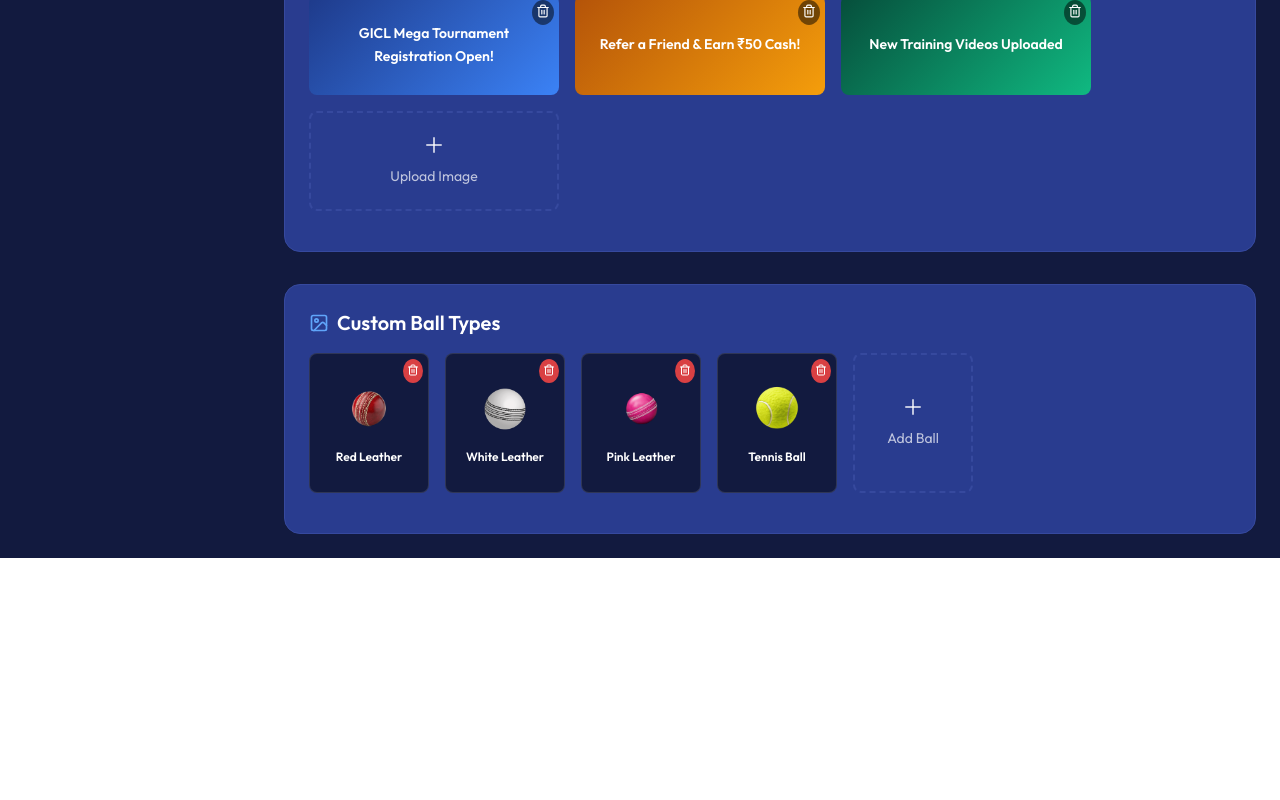
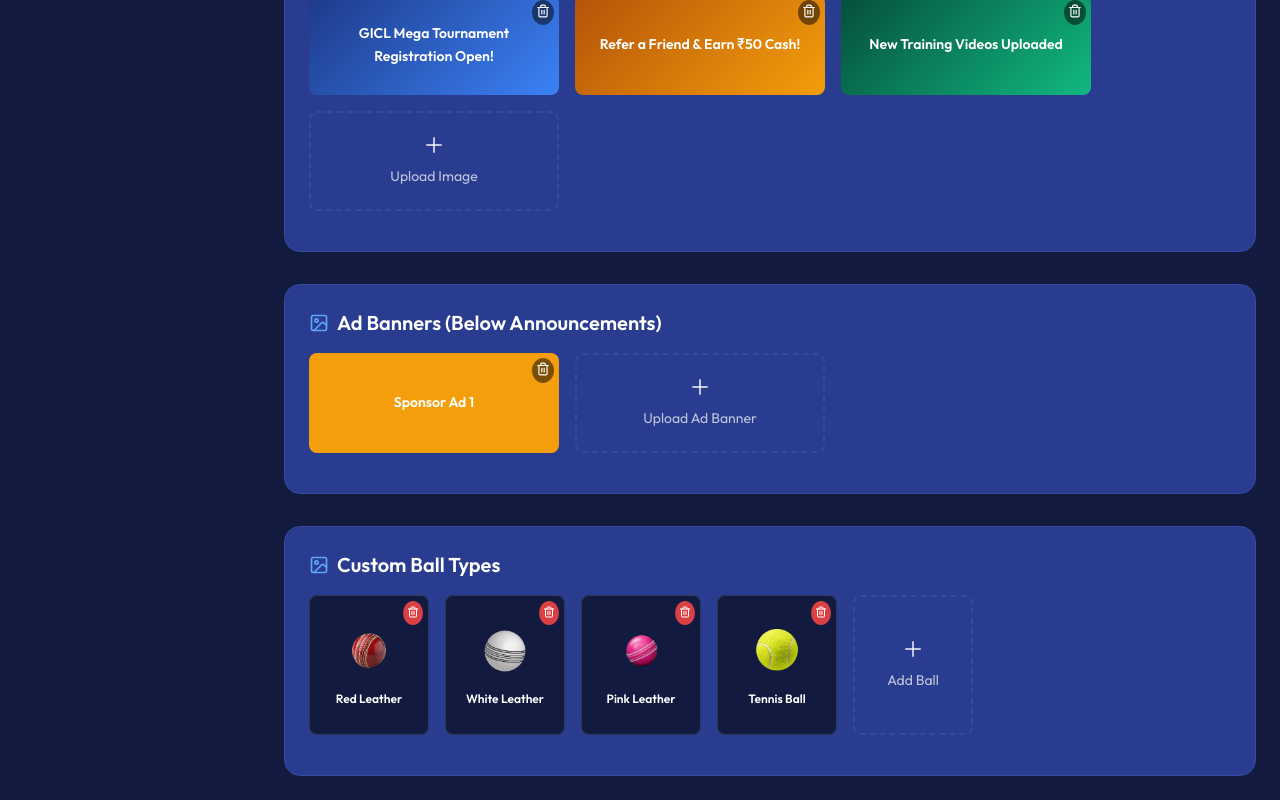
Before and after one commit to Kundan-23/gicl, a React (Vite) app: page /admin/player-config in a window 1280 px wide. Shown: the part 1821-2621 px from the top of the page. Before the commit the page ends 2379 px from the top, so only its background shows below. Built offline with nearby package versions, Linux system fonts and the light colour scheme.

Commit message:
Add Ad Banners functionality to Admin PlayerConfig and display them in Player DashboardLayout

```diff
--- a/src/components/layout/DashboardLayout.jsx
+++ b/src/components/layout/DashboardLayout.jsx
@@ -11,7 +11,7 @@ const DashboardLayout = () => {
   const navigate = useNavigate();
   const { resetForm, dashboardState, basicInfo } = useFormStore();
   const { isDashboardUnlocked } = dashboardState;
-  const { banners } = useConfigStore();
+  const { banners, adBanners } = useConfigStore();
   const [isDownloading, setIsDownloading] = useState(false);
 
   const handleLogout = () => {
@@ -49,6 +49,17 @@ const DashboardLayout = () => {
     }, 5000);
     return () => clearInterval(timer);
   }, [banners]);
+
+  const [currentAdBanner, setCurrentAdBanner] = useState(0);
+  // Auto-scroll ad banners
+  useEffect(() => {
+    const timer = setInterval(() => {
+      if (adBanners && adBanners.length > 0) {
+        setCurrentAdBanner((prev) => (prev + 1) % adBanners.length);
+      }
+    }, 6000);
+    return () => clearInterval(timer);
+  }, [adBanners]);
 
   return (
     <div style={{ display: 'flex', minHeight: '100vh', backgroundColor: 'var(--bg-color)', color: 'var(--text-primary)' }}>
@@ -217,6 +228,60 @@ const DashboardLayout = () => {
             </div>
           )}
 
+          {/* Ad Banners Carousel */}
+          {isDashboardUnlocked && adBanners && adBanners.length > 0 && (
+            <div style={{ marginBottom: '2rem', position: 'relative', overflow: 'hidden', borderRadius: 'var(--radius-xl)', height: '120px' }}>
+              <AnimatePresence initial={false}>
+                <motion.div
+                  key={`ad-${currentAdBanner}`}
+                  initial={{ opacity: 0, scale: 0.95 }}
+                  animate={{ opacity: 1, scale: 1 }}
+                  exit={{ opacity: 0, scale: 1.05 }}
+                  transition={{ duration: 0.5 }}
+                  style={{
+                    position: 'absolute',
+                    inset: 0,
+                    background: adBanners[currentAdBanner]?.image ? `url(${adBanners[currentAdBanner].image}) center/cover` : (adBanners[currentAdBanner]?.color || 'var(--bg-surface)'),
+                    display: 'flex',
+                    alignItems: 'center',
+                    justifyContent: 'center',
+                    padding: '2rem',
+                    textAlign: 'center'
+                  }}
+                >
+                  {!adBanners[currentAdBanner]?.image && (
+                    <h2 style={{ color: '#fff', fontSize: '1.25rem', fontWeight: 800, margin: 0 }}>
+                      {adBanners[currentAdBanner]?.text}
+                    </h2>
+                  )}
+                </motion.div>
+              </AnimatePresence>
+
+              {/* Carousel Indicators for Ads */}
+              {adBanners.length > 1 && (
+                <div style={{ position: 'absolute', bottom: '10px', left: 0, right: 0, display: 'flex', justifyContent: 'center', gap: '0.5rem' }}>
+                  {adBanners.map((_, idx) => (
+                    <button
+                      key={`ad-ind-${idx}`}
+                      onClick={() => setCurrentAdBanner(idx)}
+                      style={{
+                        width: '8px',
+                        height: '8px',
+                        borderRadius: '50%',
+                        background: currentAdBanner === idx ? '#fff' : 'rgba(255,255,255,0.3)',
+                        border: 'none',
+                        padding: 0
+                      }}
+                    />
+                  ))}
+                </div>
+              )}
+              <div style={{ position: 'absolute', top: '10px', right: '10px', background: 'rgba(0,0,0,0.4)', padding: '2px 6px', borderRadius: '4px', fontSize: '0.65rem', color: '#fff', letterSpacing: '0.05em' }}>
+                ADVERTISEMENT
+              </div>
+            </div>
+          )}
+
           <Outlet />
         </div>
       </main>
--- a/src/pages/Admin/PlayerConfig.jsx
+++ b/src/pages/Admin/PlayerConfig.jsx
@@ -34,6 +34,18 @@ const PlayerConfig = () => {
       reader.onloadend = () => {
         const newBanner = { id: Date.now(), text: "", color: "var(--bg-surface)", image: reader.result };
         config.updateBanners([...config.banners, newBanner]);
+      };
+      reader.readAsDataURL(file);
+    }
+  };
+
+  const handleAdBannerUpload = (e) => {
+    const file = e.target.files[0];
+    if (file) {
+      const reader = new FileReader();
+      reader.onloadend = () => {
+        const newBanner = { id: Date.now(), text: "", color: "var(--bg-surface)", image: reader.result };
+        config.updateAdBanners([...(config.adBanners || []), newBanner]);
       };
       reader.readAsDataURL(file);
     }
@@ -199,6 +211,28 @@ const PlayerConfig = () => {
           </div>
         </div>
 
+        {/* Ad Banners */}
+        <div style={{ backgroundColor: 'var(--bg-surface)', padding: '1.5rem', borderRadius: 'var(--radius-xl)', border: '1px solid var(--bg-surface-elevated)', gridColumn: '1 / -1' }}>
+          <h3 className="heading-3" style={{ marginBottom: '1rem', display: 'flex', alignItems: 'center', gap: '0.5rem' }}>
+            <ImageIcon size={20} color="var(--brand-accent)" /> Ad Banners (Below Announcements)
+          </h3>
+          <div style={{ display: 'flex', gap: '1rem', flexWrap: 'wrap', marginBottom: '1rem' }}>
+            {(config.adBanners || []).map((banner) => (
+              <div key={banner.id} style={{ position: 'relative', width: '250px', height: '100px', borderRadius: 'var(--radius-md)', overflow: 'hidden', background: banner.image ? `url(${banner.image}) center/cover` : banner.color, display: 'flex', alignItems: 'center', justifyContent: 'center', padding: '1rem', textAlign: 'center' }}>
+                {!banner.image && <span style={{ color: '#fff', fontWeight: 600, fontSize: '0.875rem' }}>{banner.text}</span>}
+                <button onClick={() => config.updateAdBanners(config.adBanners.filter(b => b.id !== banner.id))} style={{ position: 'absolute', top: 5, right: 5, background: 'rgba(0,0,0,0.5)', color: '#fff', border: 'none', borderRadius: '50%', padding: '0.25rem', cursor: 'pointer' }}>
+                  <Trash2 size={14} />
+                </button>
+              </div>
+            ))}
+            <label style={{ width: '250px', height: '100px', borderRadius: 'var(--radius-md)', border: '2px dashed var(--bg-surface-elevated)', display: 'flex', flexDirection: 'column', alignItems: 'center', justifyContent: 'center', cursor: 'pointer', color: 'var(--text-secondary)' }}>
+              <Plus size={24} style={{ marginBottom: '0.5rem' }} />
+              <span className="text-small">Upload Ad Banner</span>
+              <input type="file" accept="image/*" style={{ display: 'none' }} onChange={handleAdBannerUpload} />
+            </label>
+          </div>
+        </div>
+
         {/* Custom Ball Types */}
         <div style={{ backgroundColor: 'var(--bg-surface)', padding: '1.5rem', borderRadius: 'var(--radius-xl)', border: '1px solid var(--bg-surface-elevated)', gridColumn: '1 / -1' }}>
           <h3 className="heading-3" style={{ marginBottom: '1rem', display: 'flex', alignItems: 'center', gap: '0.5rem' }}>
--- a/src/store/useConfigStore.js
+++ b/src/store/useConfigStore.js
@@ -51,6 +51,9 @@ export const useConfigStore = create(
         { id: 2, text: "Refer a Friend & Earn ₹50 Cash!", color: "linear-gradient(135deg, #b45309, #f59e0b)", image: null },
         { id: 3, text: "New Training Videos Uploaded", color: "linear-gradient(135deg, #064e3b, #10b981)", image: null }
       ],
+      adBanners: [
+        { id: 'ab1', text: 'Sponsor Ad 1', color: '#f59e0b', image: '' }
+      ],
 
       // Generic Update Actions
       updateAgeGroups: (newGroups) => set({ ageGroups: newGroups }),
@@ -61,6 +64,7 @@ export const useConfigStore = create(
       updateRegistrationTerms: (text) => set({ registrationTerms: text }),
       updatePlans: (newPlans) => set({ plans: newPlans }),
       updateBanners: (newBanners) => set({ banners: newBanners }),
+      updateAdBanners: (newAdBanners) => set({ adBanners: newAdBanners }),
       updateBallTypes: (arr) => set({ ballTypes: arr }),
       updateLandingBgImage: (base64) => set({ landingBgImage: base64 }),
 
```
